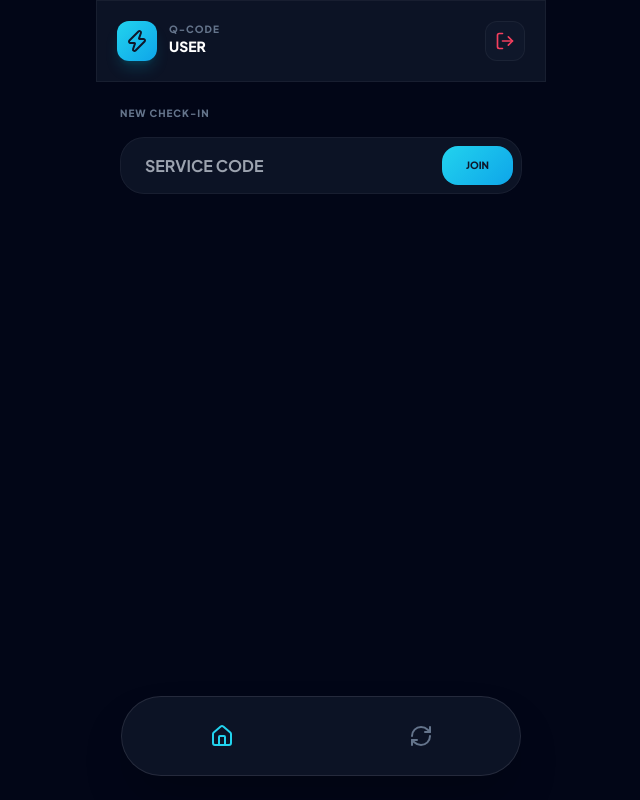
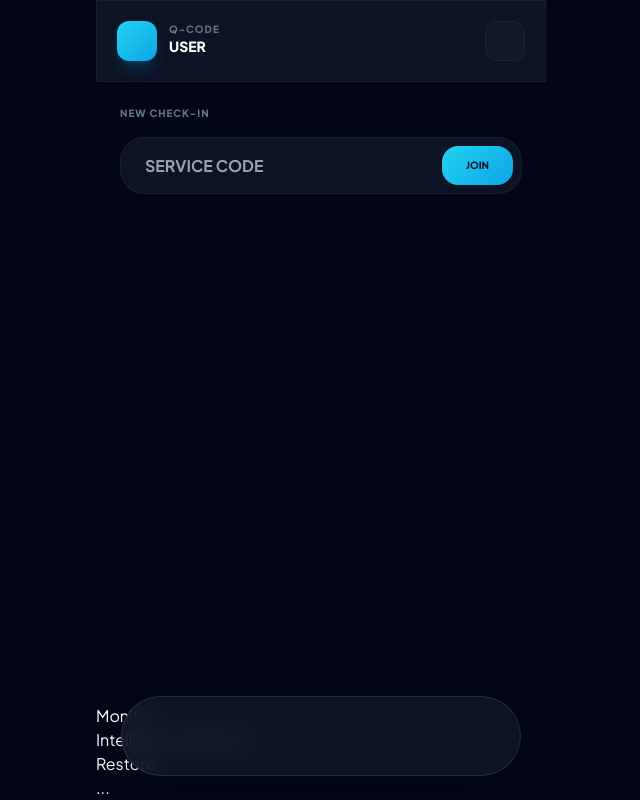
Before and after one commit to aremuelerepa-netizen/Q-code, a Flask app: page /dashboard in a window 1280 px wide. Shown: the whole page, without its empty margins (319-959 px from the left). Run offline with Flask 3, Linux system fonts and the light colour scheme; some libraries are stand-ins or nearby versions.

Commit message:
Update Admin page.html

```diff
--- a/Queue Code/templates/Admin page.html
+++ b/Queue Code/templates/Admin page.html
@@ -72,7 +72,20 @@
             <button onclick="nav('home')" class="text-cyan-400"><i data-lucide="home"></i></button>
             <button onclick="location.reload()" class="text-slate-500"><i data-lucide="refresh-cw"></i></button>
         </nav>
+
+        <nav>
+    <div class="nav-item active" onclick="showSection('monitor')">Monitor</div>
+    <div class="nav-item" onclick="showSection('history')">Intelligence (Report)</div>
+    <div class="nav-item" onclick="showSection('restore')">Restore</div>
+</nav>
+
+<section id="sec-monitor" class="view-content block"> ... </section>
+<section id="sec-history" class="view-content hidden">
+    <table id="report-table">
+        </table>
+</section>
     </div>
+
 <script>
     lucide.createIcons();
 
@@ -165,6 +178,35 @@
     }
 
     // ... handleJoin and leaveQueue remain the same ...
+    <script>
+function showSection(sectionId) {
+    // 1. Hide all sections
+    document.querySelectorAll('.view-content').forEach(sec => {
+        sec.classList.add('hidden');
+        sec.classList.remove('block');
+    });
+
+    // 2. Show the clicked one
+    const target = document.getElementById('sec-' + sectionId);
+    target.classList.remove('hidden');
+    target.classList.add('block');
+
+    // 3. If it's the report page, fetch data from Flask
+    if(sectionId === 'history') {
+        fetch('/api/reports')
+            .then(res => res.json())
+            .then(data => {
+                const table = document.getElementById('report-table');
+                table.innerHTML = data.map(row => `
+                    <tr>
+                        <td>${row.visitor_name}</td>
+                        <td>${row.status}</td>
+                    </tr>
+                `).join('');
+            });
+    }
+}
+</script>
 </script>
 </body>
 </html>
```
